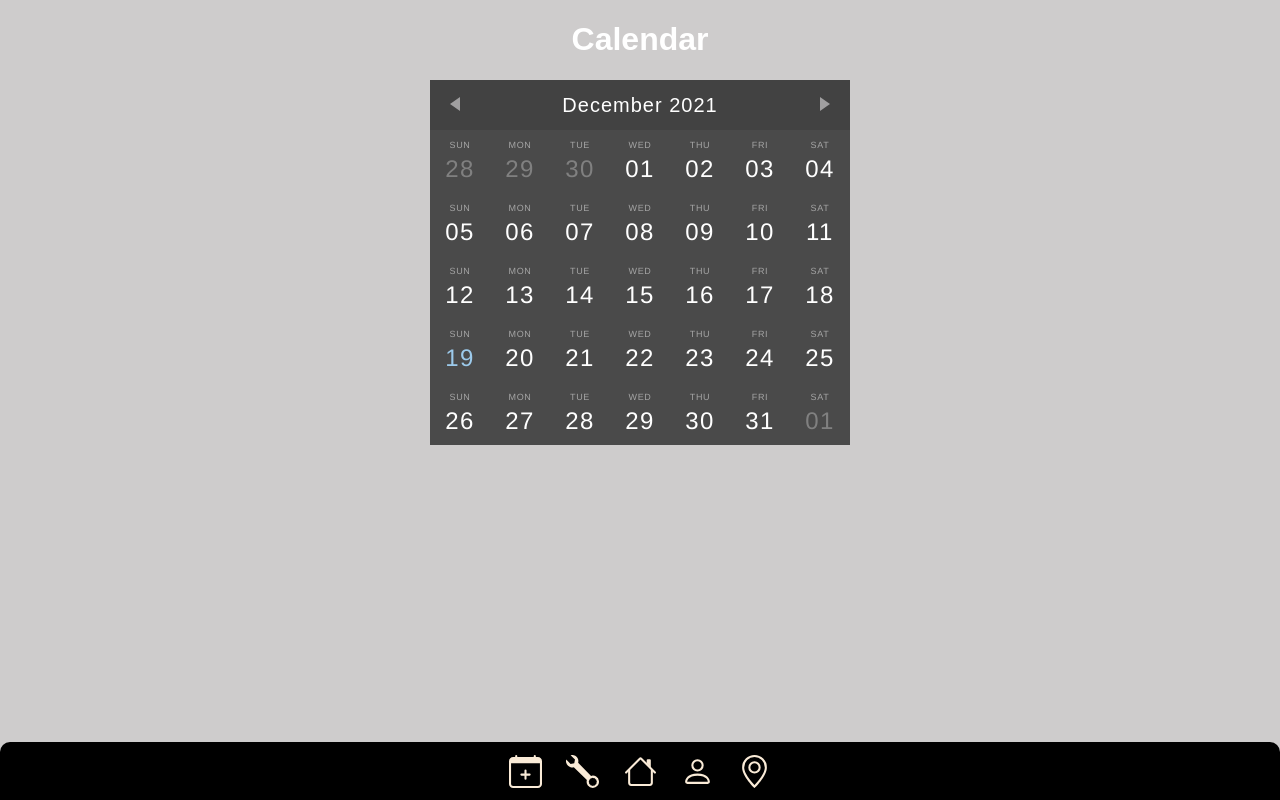
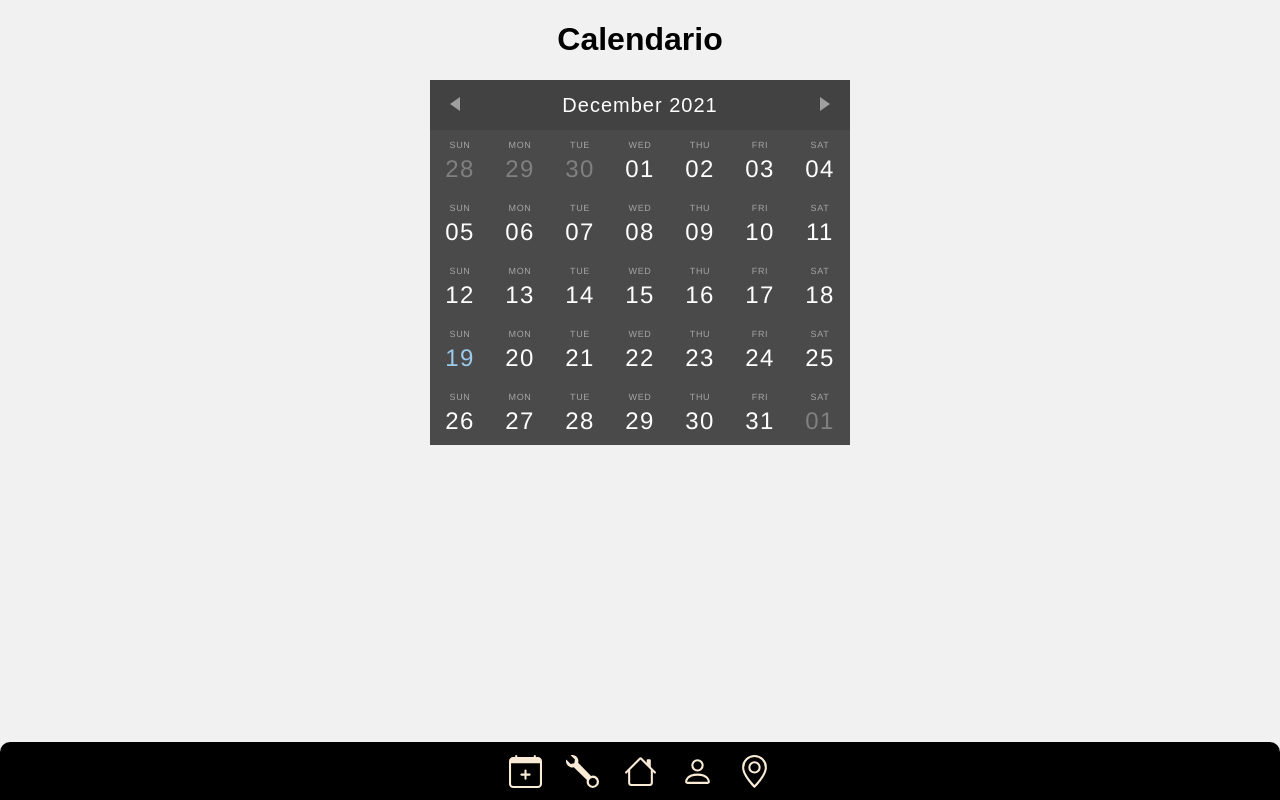
Before and after one commit to PabloSR06/ProyectApp, a PHP site: page /pages/calendar.html in a window 1280 px wide. Run offline with PHP 8.4, Linux system fonts and the light colour scheme.

Commit message:
calendar colors, index text

```diff
--- a/forms/login.php
+++ b/forms/login.php
@@ -73,13 +73,7 @@
             //var email = document.getElementById('email').value;
             //var password = document.getElementById('password').value;
             this.submit();
-            // var suma = 6;
-            // if (suma == 6) {
 
-            //     return false;
-            // } else {
-
-            // };
         };
 
         //enviar formulario con la tecla ENTER
--- a/pages/calendar.html
+++ b/pages/calendar.html
@@ -11,7 +11,10 @@
 
 </head>
 <body>
-    <h1>Calendar</h1>
+    <div class="upper_page">
+        <h1>  Calendario </h1>
+
+    </div>
 
 
 
--- a/pages/maps.html
+++ b/pages/maps.html
@@ -31,7 +31,7 @@
             <div class="alert_content">
                 <a href="https://www.openstreetmap.org/copyright"  target="_blank">OpenStreetMap</a>
 
-                <a href="">Compartir</a>
+               <!-- <a href="">Compartir</a>-->
                 </div>
 
             </div>
--- a/style/calendar.css
+++ b/style/calendar.css
@@ -1,14 +1,13 @@
-*, *:before, *:after {
-    }
+*, *:before, *:after {}
 
 body {
   overflow: hidden;
   font-family: 'HelveticaNeue-UltraLight', 'Helvetica Neue UltraLight', 'Helvetica Neue', Arial, Helvetica, sans-serif;
   font-weight: 100;
-     color: rgba(255, 255, 255, 1);
+
   margin: 0;
   padding: 0;
-     background: #cecccc;
+
   -webkit-touch-callout: none;
   -webkit-user-select: none;
   -khtml-user-select: none;
@@ -23,17 +22,16 @@
   transform: translate3d(0, 0, 0);
   width: 420px;
   margin: 0 auto;
+  color: rgba(255, 255, 255, 1);
   /*height: 570px;*/
 
 
 }
 
-
 .header {
-
   background: rgba(66, 66, 66, 1);
   text-align: center;
-      position:relative;
+  position: relative;
   z-index: 100;
 }
 
@@ -111,7 +109,9 @@
 }
 
 .day {
-      -moz-box-sizing: border-box; -webkit-box-sizing: border-box; box-sizing: border-box;
+  -moz-box-sizing: border-box;
+  -webkit-box-sizing: border-box;
+  box-sizing: border-box;
   display: inline-block;
   width: 60px;
   padding: 10px;
@@ -165,10 +165,21 @@
   margin: 0 1px;
 }
 
-    .blue { background: rgba(156, 202, 235, 1); }
-    .orange { background: rgba(247, 167, 0, 1); }
-    .green { background: rgba(153, 198, 109, 1); }
-    .yellow { background: rgba(249, 233, 0, 1); }
+.blue {
+  background: rgba(156, 202, 235, 1);
+}
+
+.orange {
+  background: rgba(247, 167, 0, 1);
+}
+
+.green {
+  background: rgba(153, 198, 109, 1);
+}
+
+.yellow {
+  background: rgba(249, 233, 0, 1);
+}
 
 .details {
   position: relative;
@@ -245,98 +256,212 @@
 
 
 
-    .entry.blue:after { background: rgba(156, 202, 235, 1); }
-    .entry.orange:after { background: rgba(247, 167, 0, 1); }
-    .entry.green:after { background: rgba(153, 198, 109, 1); }
-    .entry.yellow:after { background: rgba(249, 233, 0, 1); }
+.entry.blue:after {
+  background: rgba(156, 202, 235, 1);
+}
+
+.entry.orange:after {
+  background: rgba(247, 167, 0, 1);
+}
+
+.entry.green:after {
+  background: rgba(153, 198, 109, 1);
+}
+
+.entry.yellow:after {
+  background: rgba(249, 233, 0, 1);
+}
 
 /* Animations are cool!  */
 @-webkit-keyframes moveFromTopFade {
-      from { opacity: .3; height:0px; margin-top:0px; -webkit-transform: translateY(-100%); }
+  from {
+    opacity: .3;
+    height: 0px;
+    margin-top: 0px;
+    -webkit-transform: translateY(-100%);
   }
+}
+
 @-moz-keyframes moveFromTopFade {
-      from { height:0px; margin-top:0px; -moz-transform: translateY(-100%); }
+  from {
+    height: 0px;
+    margin-top: 0px;
+    -moz-transform: translateY(-100%);
   }
+}
+
 @keyframes moveFromTopFade {
-      from { height:0px; margin-top:0px; transform: translateY(-100%); }
+  from {
+    height: 0px;
+    margin-top: 0px;
+    transform: translateY(-100%);
+  }
 }
 
 @-webkit-keyframes moveToTopFade {
-      to { opacity: .3; height:0px; margin-top:0px; opacity: 0.3; -webkit-transform: translateY(-100%); }
+  to {
+    opacity: .3;
+    height: 0px;
+    margin-top: 0px;
+    opacity: 0.3;
+    -webkit-transform: translateY(-100%);
   }
+}
+
 @-moz-keyframes moveToTopFade {
-      to { height:0px; -moz-transform: translateY(-100%); }
+  to {
+    height: 0px;
+    -moz-transform: translateY(-100%);
   }
+}
+
 @keyframes moveToTopFade {
-      to { height:0px; transform: translateY(-100%); }
+  to {
+    height: 0px;
+    transform: translateY(-100%);
+  }
 }
 
 @-webkit-keyframes moveToTopFadeMonth {
-      to { opacity: 0; -webkit-transform: translateY(-30%) scale(.95); }
+  to {
+    opacity: 0;
+    -webkit-transform: translateY(-30%) scale(.95);
   }
+}
+
 @-moz-keyframes moveToTopFadeMonth {
-      to { opacity: 0; -moz-transform: translateY(-30%); }
+  to {
+    opacity: 0;
+    -moz-transform: translateY(-30%);
   }
+}
+
 @keyframes moveToTopFadeMonth {
-      to { opacity: 0; -moz-transform: translateY(-30%); }
+  to {
+    opacity: 0;
+    -moz-transform: translateY(-30%);
+  }
 }
 
 @-webkit-keyframes moveFromTopFadeMonth {
-      from { opacity: 0; -webkit-transform: translateY(30%) scale(.95); }
+  from {
+    opacity: 0;
+    -webkit-transform: translateY(30%) scale(.95);
   }
+}
+
 @-moz-keyframes moveFromTopFadeMonth {
-      from { opacity: 0; -moz-transform: translateY(30%); }
+  from {
+    opacity: 0;
+    -moz-transform: translateY(30%);
   }
+}
+
 @keyframes moveFromTopFadeMonth {
-      from { opacity: 0; -moz-transform: translateY(30%); }
+  from {
+    opacity: 0;
+    -moz-transform: translateY(30%);
+  }
 }
 
 @-webkit-keyframes moveToBottomFadeMonth {
-      to { opacity: 0; -webkit-transform: translateY(30%) scale(.95); }
+  to {
+    opacity: 0;
+    -webkit-transform: translateY(30%) scale(.95);
   }
+}
+
 @-moz-keyframes moveToBottomFadeMonth {
-      to { opacity: 0; -webkit-transform: translateY(30%); }
+  to {
+    opacity: 0;
+    -webkit-transform: translateY(30%);
   }
+}
+
 @keyframes moveToBottomFadeMonth {
-      to { opacity: 0; -webkit-transform: translateY(30%); }
+  to {
+    opacity: 0;
+    -webkit-transform: translateY(30%);
+  }
 }
 
 @-webkit-keyframes moveFromBottomFadeMonth {
-      from { opacity: 0; -webkit-transform: translateY(-30%) scale(.95); }
+  from {
+    opacity: 0;
+    -webkit-transform: translateY(-30%) scale(.95);
   }
-    @-moz-keyframes moveFromBottomFadeMonth {
-      from { opacity: 0; -webkit-transform: translateY(-30%); }
-    }
-    @keyframes moveFromBottomFadeMonth {
-      from { opacity: 0; -webkit-transform: translateY(-30%); }
 }
 
-    @-webkit-keyframes fadeIn  {
-      from { opacity: 0; }
+@-moz-keyframes moveFromBottomFadeMonth {
+  from {
+    opacity: 0;
+    -webkit-transform: translateY(-30%);
   }
-    @-moz-keyframes fadeIn  {
-      from { opacity: 0; }
-    }
-    @keyframes fadeIn  {
-      from { opacity: 0; }
 }
 
-    @-webkit-keyframes fadeOut  {
-      to { opacity: 0; }
+@keyframes moveFromBottomFadeMonth {
+  from {
+    opacity: 0;
+    -webkit-transform: translateY(-30%);
   }
-    @-moz-keyframes fadeOut  {
-      to { opacity: 0; }
-    }
-    @keyframes fadeOut  {
-      to { opacity: 0; }
 }
 
-    @-webkit-keyframes fadeOutShink  {
-      to { opacity: 0; padding: 0px; height: 0px; }
+@-webkit-keyframes fadeIn {
+  from {
+    opacity: 0;
   }
-    @-moz-keyframes fadeOutShink  {
-      to { opacity: 0; padding: 0px; height: 0px; }
 }
-    @keyframes fadeOutShink  {
-      to { opacity: 0; padding: 0px; height: 0px; }
+
+@-moz-keyframes fadeIn {
+  from {
+    opacity: 0;
   }
+}
+
+@keyframes fadeIn {
+  from {
+    opacity: 0;
+  }
+}
+
+@-webkit-keyframes fadeOut {
+  to {
+    opacity: 0;
+  }
+}
+
+@-moz-keyframes fadeOut {
+  to {
+    opacity: 0;
+  }
+}
+
+@keyframes fadeOut {
+  to {
+    opacity: 0;
+  }
+}
+
+@-webkit-keyframes fadeOutShink {
+  to {
+    opacity: 0;
+    padding: 0px;
+    height: 0px;
+  }
+}
+
+@-moz-keyframes fadeOutShink {
+  to {
+    opacity: 0;
+    padding: 0px;
+    height: 0px;
+  }
+}
+
+@keyframes fadeOutShink {
+  to {
+    opacity: 0;
+    padding: 0px;
+    height: 0px;
+  }
+}
--- a/style/style.css
+++ b/style/style.css
@@ -108,6 +108,10 @@ body{
     padding-left: 13px;
     padding-right: 13px;
 }
+.text_center{
+   text-align: center;
+   font-weight: bold;
+}
 .botton-down{
     padding-bottom: 80px;
 }
```
Also changed, not shown: index.php (+17 -0 lines), php/login_act.php (+0 -11 lines). Lines whose indentation alone changed are shown as unchanged.
